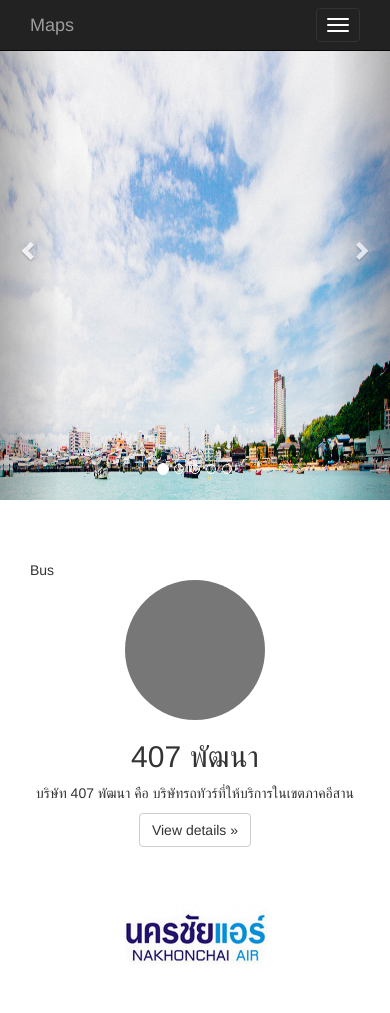
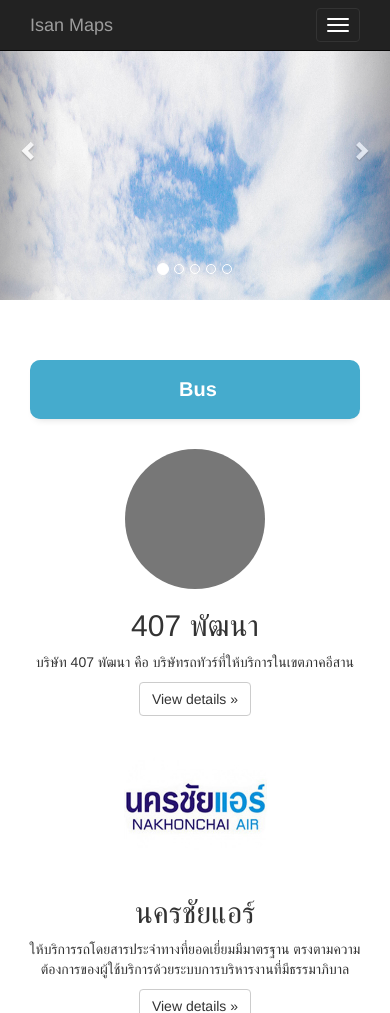
Before and after one commit to thnut/-project-team, a PHP site: page / in a window 390 px wide; the page is wider, and only the part inside the window is pictured. Shown: the top 1013 px of that part. Run offline with PHP 8.4, Linux system fonts and the light colour scheme; some libraries are stand-ins or nearby versions.

Commit message:
input responsive mobile on css

```diff
--- a/index.php
+++ b/index.php
@@ -30,7 +30,7 @@ and open the template in the editor.
                                 <span class="icon-bar"></span>
                                 <span class="icon-bar"></span>
                             </button>
-                            <a class="navbar-brand" href="#">Maps</a>
+                            <a class="navbar-brand" href="#">Isan Maps</a>
                         </div>
                         <div id="navbar" class="navbar-collapse collapse">
                             <ul class="nav navbar-nav">
@@ -200,12 +200,12 @@ and open the template in the editor.
             <div class="row featurette">
                 <div class="col-md-7 col-md-push-5">
                     <h2 class="featurette-heading">ค้นหาตำแหน่งปัจจุบันของคุณ. <span class="text-muted">See for yourself.</span></h2>
-                    <p class="lead">Donec ullamcorper nulla non metus auctor fringilla. Vestibulum id ligula porta felis euismod semper. Praesent commodo cursus magna, vel scelerisque nisl consectetur. Fusce dapibus, tellus ac cursus commodo.</p>
+                    <p class="lead">ระบบจะระบุตำแหน่งปัจจุบันของคุณว่าตอนนี้คุณอยู่ที่ไหน</p>
                 </div>
                 <div class="col-md-5 col-md-pull-7">
                     ตำแหน่งของฉัน:
                     <div id="geo_data"></div>
-                    <div id="map_canvas" style="background: #f5f5f5; height:250px; width: 450px;"> </div>
+                    <div id="map_canvas"> </div>
 
                     <script type="text/javascript">
                         var initialLocation;
@@ -277,7 +277,7 @@ and open the template in the editor.
             <section class="row featurette">
                 <div class="col-md-7">
                     <h2 class="featurette-heading">ค้นหาสถานีที่ใกล้ที่สุด. <span class="text-muted">ด้วยตัวคุณเอง.</span></h2>
-                    <p class="lead">Donec ullamcorper nulla non metus auctor fringilla. Vestibulum id ligula porta felis euismod semper. Praesent commodo cursus magna, vel scelerisque nisl consectetur. Fusce dapibus, tellus ac cursus commodo.</p>
+                    <p class="lead">คุณสามารถค้นหาสถานีขนส่งสาธารณะที่ใกล้ตัวคุณที่สุด.</p>
                 </div>
                 <div class="col-md-5">
                     <img class="featurette-image img-responsive center-block" data-src="holder.js/500x500/auto" alt="Generic placeholder image">
@@ -296,7 +296,7 @@ and open the template in the editor.
             <div class="row featurette">
                 <div class="col-md-7 col-md-push-5">
                     <h2 class="featurette-heading">เช็คราคาตั๋วเดินทาง. <span class="text-muted">See for yourself.</span></h2>
-                    <p class="lead">Donec ullamcorper nulla non metus auctor fringilla. Vestibulum id ligula porta felis euismod semper. Praesent commodo cursus magna, vel scelerisque nisl consectetur. Fusce dapibus, tellus ac cursus commodo.</p>
+                    <p class="lead">คุณสามารถเช็คราคาตั๋วเดินไปยังจุดปลายทางที่คุณต้องการจะเดินทาง</p>
                 </div>
                 <div class="col-md-5 col-md-pull-7">
                     <div class="heading-location">
@@ -333,7 +333,7 @@ and open the template in the editor.
             <div class="row featurette">
                 <div class="col-md-7 ">
                     <h2 class="featurette-heading">รายชื่อสถานีส่งสาธารณะ. <span class="text-muted"><br>ภาคตะวันออกเฉียงเหนือ.</span></h2>
-                    <p class="lead">Donec ullamcorper nulla non metus auctor fringilla. Vestibulum id ligula porta felis euismod semper. Praesent commodo cursus magna, vel scelerisque nisl consectetur. Fusce dapibus, tellus ac cursus commodo.</p>
+                    <p class="lead"></p>
                 </div>
                 <div class="col-md-5 ">
                     <div class="heading-location">
--- a/stylesheet.css
+++ b/stylesheet.css
@@ -112,8 +112,60 @@ body {
 }
 
 
+
 /* RESPONSIVE CSS
 -------------------------------------------------- */
+
+/* Fix size mobile version
+-------------------------------------------------- */
+@media (max-width: 414px) {
+    .notice {
+        text-align: center;
+        padding: 15px;
+
+        font-weight: bold;
+        font-size: 20px;
+        color: #fff;
+        background-color: #45ABCD;
+        border-left: 6px solid #7f7f84;
+        margin-bottom: 30px;
+        -webkit-box-shadow: 0 5px 8px -6px rgba(0,0,0,.2);
+        -moz-box-shadow: 0 5px 8px -6px rgba(0,0,0,.2);
+        box-shadow: 0 5px 8px -6px rgba(0,0,0,.2);
+    }
+    .notice-info {
+        border-color: #45ABCD;
+        border-radius: 10px;
+
+    }
+
+    .carousel {
+        height: 300px;
+        margin-bottom: 60px;
+    }
+    /* Since positioning the image, we need to help out the caption */
+    .carousel-caption {
+        z-index: 10;
+    }
+
+    /* Declare heights because of positioning of img element */
+    .carousel .item {
+        height: 300px;
+        background-color: #777;
+    }
+    .carousel-inner > .item > img {
+        position: absolute;
+        top: 0;
+        left: 0;
+        min-width: 100%;
+        height: 300px;
+    }
+    #map_canvas {
+    background: #f5f5f5;
+    height:190px;
+    width: 350px;
+    }
+}
 
 @media (min-width: 768px) {
     /* Navbar positioning foo */
@@ -155,6 +207,8 @@ body {
     .featurette-heading {
         font-size: 50px;
     }
+
+
 }
 
 @media (min-width: 992px) {
```
